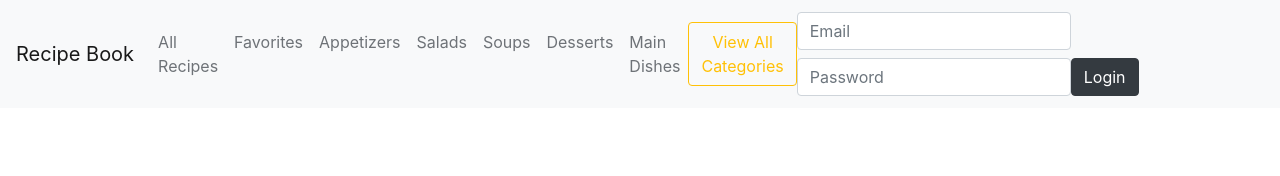
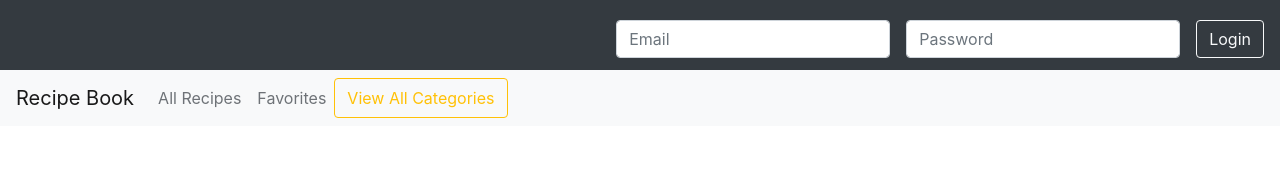
Before and after one commit to patricia0817/recipe-book, a React (Create React App) app in the folder frontend/: page / in a window 1280 px wide. Shown: the top 176 px of the page. Built offline with nearby package versions, Linux system fonts and the light colour scheme.

Commit message:
restyle header component

```diff
--- a/frontend/src/components/Header.js
+++ b/frontend/src/components/Header.js
@@ -1,32 +1,18 @@
 import React, { useEffect, useState, useContext } from 'react'
-import { NavLink, Link } from 'react-router-dom'
-import { Navbar, Nav, Button } from 'react-bootstrap'
+
 import HeaderLoggedOut from './HeaderLoggedOut'
 import HeaderLoggedIn from './HeaderLoggedIn'
 import StateContext from '../StateContext'
+import NavigationMenu from './NavigationMenu'
 
 function Header() {
   const appState = useContext( StateContext )
 
   return (
-    <Navbar fixed="top" bg="light" expand="lg">
-      <Navbar.Brand href="/" className="logo">Recipe Book
-      </Navbar.Brand>
-      <Navbar.Toggle aria-controls="basic-navbar-nav" />
-      <Navbar.Collapse id="basic-navbar-nav">
-        <Nav className="mr-auto">
-          <NavLink to="/allrecipes" exact className="navbar-link" activeClassName="navbar-link__active">All Recipes</NavLink>
-          <NavLink to="/favorites" className="navbar-link" activeClassName="navbar-link__active">Favorites</NavLink>
-          <NavLink to="/appetizers" className="navbar-link" activeClassName="navbar-link__active">Appetizers</NavLink>
-          <NavLink to="/salads" className="navbar-link" activeClassName="navbar-link__active">Salads</NavLink>
-          <NavLink to="/soups" className="navbar-link" activeClassName="navbar-link__active">Soups</NavLink>
-          <NavLink to="/desserts" className="navbar-link" activeClassName="navbar-link__active">Desserts</NavLink>
-          <NavLink to="/main-dishes" className="navbar-link" activeClassName="navbar-link__active">Main Dishes</NavLink>
-          <Button variant="outline-warning">View All Categories</Button>
-        </Nav>
-      </Navbar.Collapse>
+    <>
       { appState.loggedIn ? <HeaderLoggedIn /> : <HeaderLoggedOut /> }
-    </Navbar>
+      <NavigationMenu />
+    </>
   )
 }
 
--- a/frontend/src/components/HeaderLoggedIn.js
+++ b/frontend/src/components/HeaderLoggedIn.js
@@ -1,4 +1,5 @@
 import React, { useEffect, useContext } from 'react'
+import { NavLink } from 'react-router-dom'
 import { Button } from 'react-bootstrap'
 import StateContext from '../StateContext'
 import DispatchContext from '../DispatchContext'
@@ -15,11 +16,10 @@ function HeaderLoggedIn() {
   }
 
   return (
-    <div className="row">
-      <div className="col-xs-12 col-md-12 logged-in-controls">
-        <Button variant="dark">Add Recipe</Button>
-        <Button onClick={ handleLogout } className="sign-out-button" variant="outline-dark">Sign Out</Button>
-      </div>
+    <div className="py-3 logged-in-controls text-right">
+      <NavLink to="/myProfile"><i className="fa fa-user my-profile-control"></i></NavLink>
+      <Button variant="light add-recipe-control">Add Recipe</Button>
+      <Button onClick={ handleLogout } className="sign-out-control" variant="outline-light">Sign Out</Button>
     </div>
   )
 }
--- a/frontend/src/components/HeaderLoggedOut.js
+++ b/frontend/src/components/HeaderLoggedOut.js
@@ -31,7 +31,7 @@ function HeaderLoggedOut() {
   }
 
   return (
-    <Form onSubmit={ handleSubmit } className="login-form" inline>
+    <Form onSubmit={ handleSubmit } className="login-form px-3 text-right" inline>
       <InputGroup className="login-form__input py-1">
         <FormControl
           onChange={ e => setEmail( e.target.value ) }
@@ -51,7 +51,7 @@ function HeaderLoggedOut() {
         />
       </InputGroup>
       <InputGroup className="login-form__submit py-1">
-        <Button type="submit" variant="dark">Login</Button>{ " " }
+        <Button type="submit" variant="outline-light">Login</Button>{ " " }
       </InputGroup>
     </Form>
   )
--- /dev/null
+++ b/frontend/src/components/NavigationMenu.js
@@ -0,0 +1,24 @@
+import React, { useEffect } from 'react'
+import { NavLink } from 'react-router-dom'
+import { Navbar, Nav, Button } from 'react-bootstrap'
+
+function NavigationMenu() {
+  return (
+    <div className="navigation-menu">
+      <Navbar fixed="top" bg="light" expand="lg">
+        <Navbar.Brand href="/" className="logo">Recipe Book
+    </Navbar.Brand>
+        <Navbar.Toggle aria-controls="basic-navbar-nav" />
+        <Navbar.Collapse id="basic-navbar-nav">
+          <Nav className="mr-auto">
+            <NavLink to="/allrecipes" exact className="navbar-link" activeClassName="navbar-link__active">All Recipes</NavLink>
+            <NavLink to="/favorites" className="navbar-link" activeClassName="navbar-link__active">Favorites</NavLink>
+            <Button variant="outline-warning">View All Categories</Button>
+          </Nav>
+        </Navbar.Collapse>
+      </Navbar>
+    </div>
+  )
+}
+
+export default NavigationMenu
--- a/frontend/src/index.css
+++ b/frontend/src/index.css
@@ -1,3 +1,25 @@
+.navigation-menu nav{
+  top: 70px;
+}
+
+.logged-in-controls, .login-form {
+  position: fixed;
+  top: 0;
+  z-index: 1000;
+  background-color: #343a40;
+  width: 100%;
+  padding-top: 1rem;
+  padding-bottom: 1rem;
+}
+
+.login-form {
+  justify-content: flex-end;
+}
+
+.login-form div {
+  margin-left: 1rem
+}
+
 .logo {
   color: #343a40;
 }
@@ -19,7 +41,16 @@
   opacity: 1;
 }
 
-.sign-out-button {
+
+.my-profile-control {
+  color: #f8f9fa;
+}
+
+.add-recipe-control {
+  margin-left: 1rem;
+}
+
+.sign-out-control {
   margin-left: 1rem;
 }
 
```
